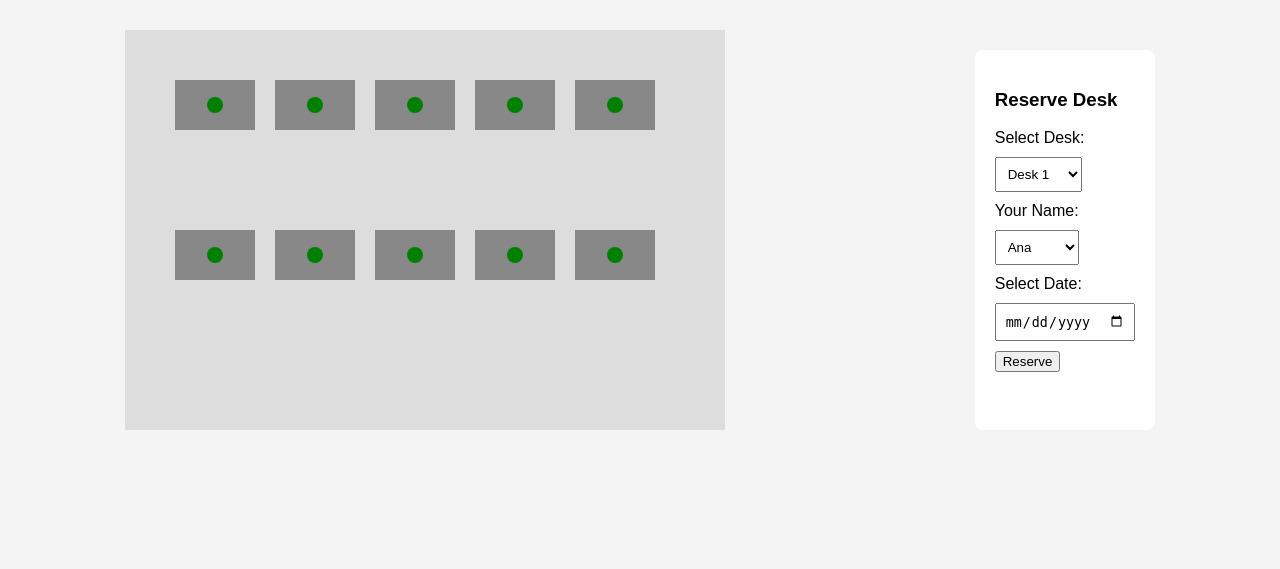
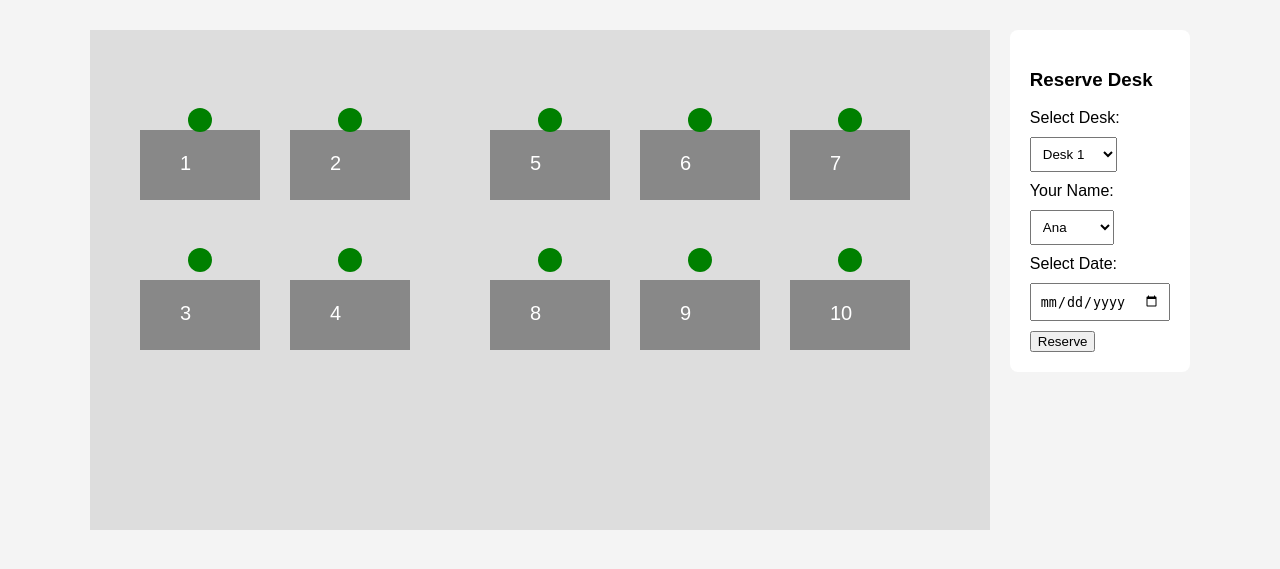
Before and after one commit to ciobox/rezervare-birouri, a Flask app: page / in a window 1280 px wide. Shown: the top 569 px of the page. Run offline with Flask 3, Linux system fonts and the light colour scheme.

Commit message:
floor plan update

```diff
--- a/static/style.css
+++ b/static/style.css
@@ -5,11 +5,13 @@ body {
     padding: 0;
     display: flex;
     flex-direction: row;
-    justify-content: space-around;
+    justify-content: center;
+    gap: 20px;
 }
 
 #floor-plan {
     margin-top: 30px;
+    background-color: #ddd;
 }
 
 .desk {
@@ -30,10 +32,11 @@ body {
 }
 
 #reservation-form {
-    margin-top: 50px;
+    margin-top: 30px;
     background: #fff;
     padding: 20px;
     border-radius: 8px;
+    height: fit-content;
 }
 
 form input, form select {
--- a/templates/index.html
+++ b/templates/index.html
@@ -7,10 +7,29 @@
 </head>
 <body>
 
-    <svg id="floor-plan" width="600" height="400" style="background-color: #ddd;">
-        {% for i in range(1, 11) %}
-            <rect id="desk{{ i }}" class="desk" x="{{ 50 + ((i-1)%5)*100 }}" y="{{ 50 + (0 if i<=5 else 150) }}" width="80" height="50"></rect>
-            <circle id="desk{{ i }}-status" class="status-circle" cx="{{ 90 + ((i-1)%5)*100 }}" cy="{{ 75 + (0 if i<=5 else 150) }}" r="8"></circle>
+    <svg id="floor-plan" width="900" height="500">
+        <!-- LEFT BLOCK (4 desks) -->
+        {% for i in range(1, 5) %}
+            {% set row = 0 if i <= 2 else 1 %}
+            {% set col = (i-1)%2 %}
+            <rect id="desk{{ i }}" class="desk" x="{{ 50 + col*150 }}" y="{{ 100 + row*150 }}" width="120" height="70"></rect>
+            <circle id="desk{{ i }}-status" class="status-circle"
+                cx="{{ 110 + col*150 }}"
+                cy="{{ 90 if row==0 else 230 }}"
+                r="12"></circle>
+            <text x="{{ 90 + col*150 }}" y="{{ 140 + row*150 }}" fill="#fff" font-size="20"> {{ i }} </text>
+        {% endfor %}
+
+        <!-- RIGHT BLOCK (6 desks) -->
+        {% for i in range(5, 11) %}
+            {% set row = 0 if (i-5) < 3 else 1 %}
+            {% set col = (i-5)%3 %}
+            <rect id="desk{{ i }}" class="desk" x="{{ 400 + col*150 }}" y="{{ 100 + row*150 }}" width="120" height="70"></rect>
+            <circle id="desk{{ i }}-status" class="status-circle"
+                cx="{{ 460 + col*150 }}"
+                cy="{{ 90 if row==0 else 230 }}"
+                r="12"></circle>
+            <text x="{{ 440 + col*150 }}" y="{{ 140 + row*150 }}" fill="#fff" font-size="20"> {{ i }} </text>
         {% endfor %}
     </svg>
 
```
